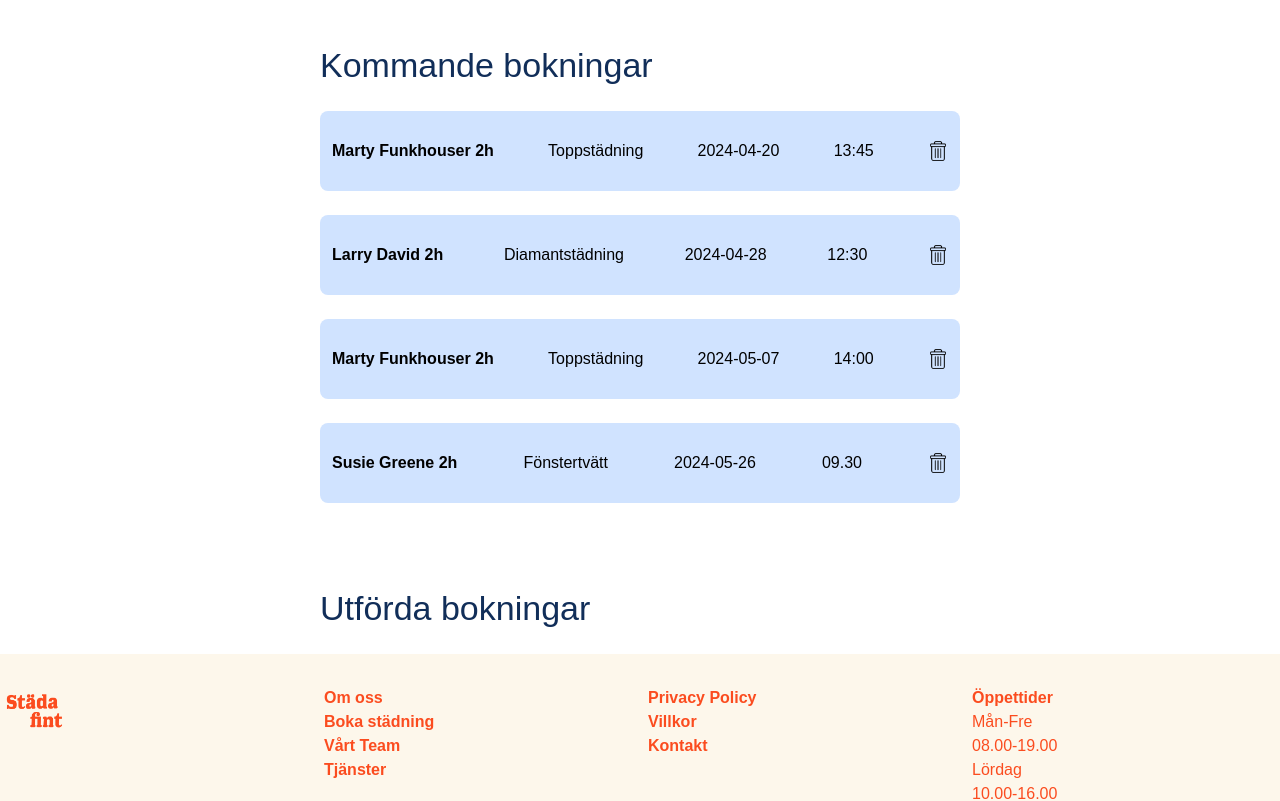
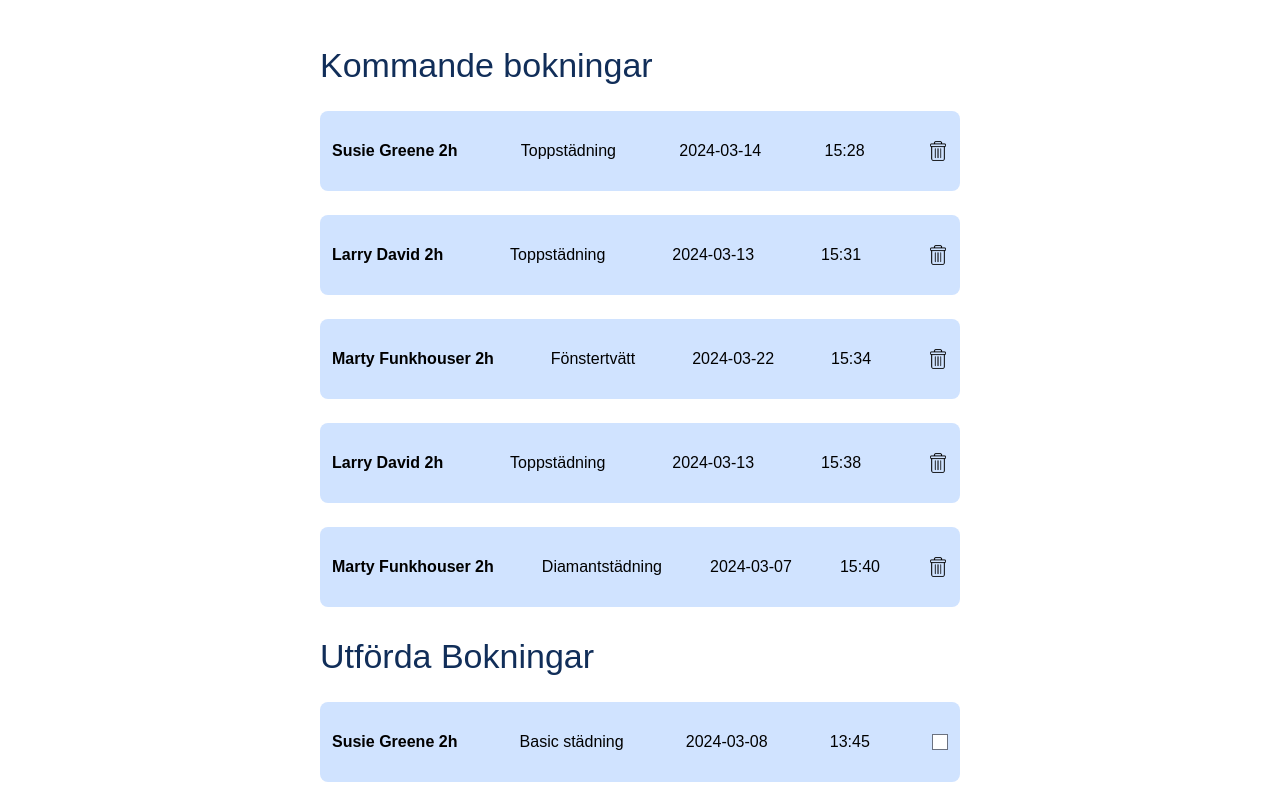
Before and after one commit to varamara/cleaning-service, a React (Vite) app in the folder cleaning-service-js-2/: page /BookingPage in a window 1280 px wide. Shown: the part 760-1561 px from the top of the page. Built offline with nearby package versions, Linux system fonts and the light colour scheme; data requests are answered from the project's data file.

Commit message:
Refactor booking page components and add removeBooking functionality

```diff
--- a/cleaning-service-js-2/db.json
+++ b/cleaning-service-js-2/db.json
@@ -1,11 +1,4 @@
 {
-  "customers": [
-    {
-      "id": "3b580f3c-0b18-4a71-a2a6-fbc1d5d0b31a",
-      "name": "Richard Lewis",
-      "bookings": []
-    }
-  ],
   "cleaners": [
     {
       "id": "7369a2d3-929c-4d6a-87b7-33b02aa83e35",
@@ -34,68 +27,76 @@
       "status": true
     },
     {
-      "id": "71bb1e8d-f4a0-4032-bfb0-5f2d41f7c95d",
-      "date": "2024-02-29",
-      "time": "10:00",
-      "customer": "Richard Lewis",
-      "grade": "Diamantstädning",
-      "cleaner": "Larry David",
-      "status": true
-    },
-    {
-      "id": "7c5f8d48-53bc-4c9b-b488-62507b293a95",
-      "date": "2024-02-14",
-      "time": "08:00",
-      "customer": "Richard Lewis",
-      "grade": "Fönstertvätt",
-      "cleaner": "Marty Funkhouser",
-      "status": true
-    },
-    {
-      "id": "b648ae84-cc2d-4c9e-9b72-090f6e865f67",
-      "date": "2024-01-28",
-      "time": "09.30",
-      "customer": "Richard Lewis",
-      "grade": "Basic städning",
-      "cleaner": "Susie Greene",
-      "status": true
-    },
-    {
       "id": "a5e97be9-6a2f-4d94-b0fb-2bf22bf20b9a",
       "date": "2024-04-20",
       "time": "13:45",
       "customer": "Richard Lewis",
       "grade": "Toppstädning",
       "cleaner": "Marty Funkhouser",
+      "status": true
+    },
+    {
+      "id": "a12d8651-a05c-4cbe-9eeb-c9c0b8e848a0",
+      "date": "2024-03-16T08:39:21.000Z",
+      "time": "09:43",
+      "customer": "Richard Lewis",
+      "grade": "Toppstädning",
+      "cleaner": "Susie Greene",
+      "status": true
+    },
+    {
+      "id": "5dbd4e11-3592-4aee-b242-1d0d2614ea34",
+      "date": "2024-03-16T08:39:21.000Z",
+      "time": "09:43",
+      "customer": "Richard Lewis",
+      "grade": "Toppstädning",
+      "cleaner": "Susie Greene",
+      "status": true
+    },
+    {
+      "id": "ed25b0a8-50b3-4c6c-9c51-d13915221e65",
+      "date": "2024-03-14T11:26:42.000Z",
+      "time": "15:28",
+      "customer": "Richard Lewis",
+      "grade": "Toppstädning",
+      "cleaner": "Susie Greene",
       "status": false
     },
     {
-      "id": "aa938fe7-8f5d-47f5-83a1-46ef7af70e10",
-      "date": "2024-04-28",
-      "time": "12:30",
-      "customer": "Richard Lewis",
-      "grade": "Diamantstädning",
+      "id": "284c7480-f93e-421d-a785-2ecdfd548bad",
+      "date": "2024-03-13T11:30:36.000Z",
+      "time": "15:31",
+      "customer": "",
+      "grade": "Toppstädning",
       "cleaner": "Larry David",
       "status": false
     },
     {
-      "id": "472f37fd-8391-46e2-8f4f-1fb9b87c0592",
-      "date": "2024-05-07",
-      "time": "14:00",
-      "customer": "Richard Lewis",
-      "grade": "Toppstädning",
+      "id": "2e9fab8d-a8e6-4b54-a622-a6da53c9096f",
+      "date": "2024-03-22T11:34:17.000Z",
+      "time": "15:34",
+      "customer": "",
+      "grade": "Fönstertvätt",
       "cleaner": "Marty Funkhouser",
       "status": false
     },
     {
-      "id": "e5e6ab52-1b32-4e9e-a0f6-2bcf5e361c9e",
-      "date": "2024-05-26",
-      "time": "09.30",
-      "customer": "Richard Lewis",
-      "grade": "Fönstertvätt",
-      "cleaner": "Susie Greene",
+      "id": "7971f484-11c5-42dc-81e3-947e184f762d",
+      "date": "2024-03-13T11:38:24.153Z",
+      "time": "15:38",
+      "customer": "",
+      "grade": "Toppstädning",
+      "cleaner": "Larry David",
+      "status": false
+    },
+    {
+      "id": "aa2dd979-8c6e-454d-8e3c-95c6dd5d1c5e",
+      "date": "2024-03-07T11:40:48.000Z",
+      "time": "15:40",
+      "customer": "",
+      "grade": "Diamantstädning",
+      "cleaner": "Marty Funkhouser",
       "status": false
     }
-
   ]
 }
--- a/cleaning-service-js-2/src/components/bookingpagecomponents/BookingForm.tsx
+++ b/cleaning-service-js-2/src/components/bookingpagecomponents/BookingForm.tsx
@@ -5,9 +5,8 @@ import { v4 as uuidv4 } from "uuid";
 import { IBooking, CleaningGrade } from "../../interfaces";
 
 interface BookingFormProps {
-  setBookings: React.Dispatch<React.SetStateAction<IBooking[]>>;
   addBooking: (newBooking: IBooking) => void;
-  cleaners: any[];
+  cleaners: { id: string, name: string }[];
 }
 
 const BookingForm: React.FC<BookingFormProps> = ({
@@ -43,7 +42,7 @@ const BookingForm: React.FC<BookingFormProps> = ({
   const handleSubmit = async (e: React.FormEvent) => {
     e.preventDefault();
 
-    if (!formValues.grade || !formValues.date) {
+    if ( !formValues.grade || !formValues.date ) {
       alert("Please fill in all fields");
       return;
     }
@@ -73,12 +72,14 @@ const BookingForm: React.FC<BookingFormProps> = ({
             <fieldset>
               <legend>Select Cleaner</legend>
               <select name="cleaner" onChange={handleChange}>
-              {cleaners.map((cleaner: any) => (
+                <option value="">Select cleaner...</option>
+                {cleaners.map((cleaner) => (
                   <option key={cleaner.id} value={cleaner.name}>
                     {cleaner.name}
                   </option>
                 ))}
               </select>
+
             </fieldset>
 
             <fieldset className="mb-4 flex">
--- a/cleaning-service-js-2/src/components/bookingpagecomponents/bookinginfosection/CompletedBookings.tsx
+++ b/cleaning-service-js-2/src/components/bookingpagecomponents/bookinginfosection/CompletedBookings.tsx
@@ -1,10 +1,38 @@
+import { IBooking } from "../../../interfaces";
 
-const CompletedBookings = () => {
+interface ICompleteBookings {
+  bookings: IBooking[];
+}
+
+
+const CompletedBookings: React.FC<ICompleteBookings> = ({
+  bookings
+}) => {
   return (
     <section>
-    <h2 className='text-h2 text-primaryBlue ustify-center w-1/2 mx-auto mt-20 mb-5'>Utförda bokningar</h2>
-
-</section>
+      <h2 className="text-h2 text-primaryBlue ustify-center w-1/2 mx-auto mb-5">
+        Utförda Bokningar
+      </h2>
+      {bookings.map((book) => {
+        if (book.status === true) {
+          return (
+            <div className="" key={book.id}>
+              <ul className="bg-secondaryBlue flex justify-center items-center mx-auto rounded-lg mb-6 text-sm md:text-base lg:text-md w-5/6 md:w-3/4 lg:w-3/6 min-h-20">
+                <li className="flex-grow m-3 font-semibold ">
+                  {book.cleaner} 2h
+                </li>
+                <li className="flex-grow m-3 ">{book.grade}</li>
+                <li className="flex-grow m-3">
+                  {new Date(book.date).toLocaleDateString("sv-SE")}
+                </li>
+                <li className="flex-grow m-3">{book.time}</li>
+                 <input type="checkbox" className="m-3" />
+              </ul>
+            </div>
+          );
+        }
+      })}
+    </section>
   )
 }
 
--- a/cleaning-service-js-2/src/components/bookingpagecomponents/bookinginfosection/FutureBookings.tsx
+++ b/cleaning-service-js-2/src/components/bookingpagecomponents/bookinginfosection/FutureBookings.tsx
@@ -1,17 +1,21 @@
 import TrashBin from "../../../assets/delete.png";
 import { IBooking } from "../../../interfaces";
 
-interface FutureBookingsProps {
+interface IFutureBookings {
   bookings: IBooking[];
-  setBooking: React.Dispatch<React.SetStateAction<IBooking[]>>;
+  removeBooking: (id: string) => void;
 }
 
-const FutureBookings: React.FC<FutureBookingsProps> = ({
+const FutureBookings: React.FC<IFutureBookings> = ({
   bookings,
-  setBooking,
+  removeBooking,
 }) => {
-  const handleRemove = (id: string) => {
-    setBooking((prev) => prev.filter((item) => item.id !== id));
+
+
+  const handleRemove = async (bookingId: string) => {
+    if (window.confirm("Are you sure you want to remove this booking?")) {
+      removeBooking(bookingId);
+    }
   };
 
   return (
@@ -20,7 +24,7 @@ const FutureBookings: React.FC<FutureBookingsProps> = ({
         Kommande bokningar
       </h2>
       {bookings.map((book) => {
-        if (new Date(book.date) > new Date()) {
+        if (book.status === false) {
           return (
             <div className="" key={book.id}>
               <ul className="bg-secondaryBlue flex justify-center items-center mx-auto rounded-lg mb-6 text-sm md:text-base lg:text-md w-5/6 md:w-3/4 lg:w-3/6 min-h-20">
--- a/cleaning-service-js-2/src/pages/BookingPage.tsx
+++ b/cleaning-service-js-2/src/pages/BookingPage.tsx
@@ -41,11 +41,22 @@ const BookingPage = () => {
     }
   };
 
+  const removeBooking = async (id: string) => {
+    try {
+      await axios.delete(`http://localhost:3000/bookings/${id}`);
+      fetchBookings();
+      console.log("booking deleted", bookings)
+    } catch (err) {
+      console.log("delete not ok", err);
+    }
+  }
+
+
   return (
     <>
-      <BookingForm setBookings={setBookings} addBooking={addBooking} cleaners={cleaners} />
-      <FutureBookings bookings={bookings} setBooking={setBookings} />
-      <CompletedBookings />
+      <BookingForm addBooking={addBooking} cleaners={cleaners} />
+      <FutureBookings bookings={bookings} removeBooking={removeBooking} />
+      <CompletedBookings bookings={bookings}/>
     </>
   );
 };
```
Lines whose indentation alone changed are shown as unchanged.
